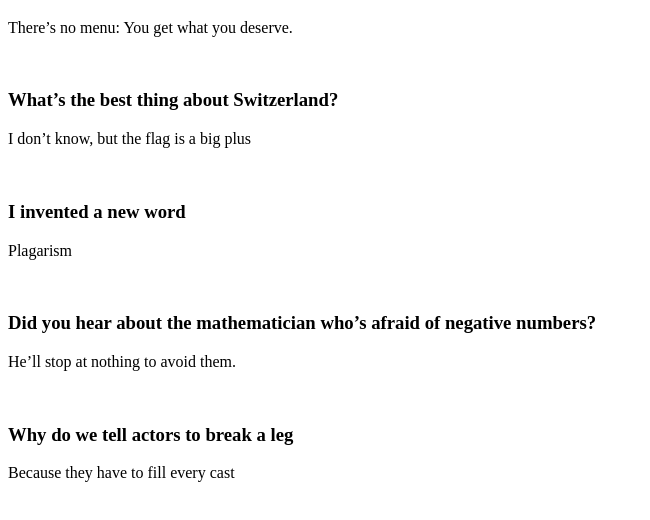
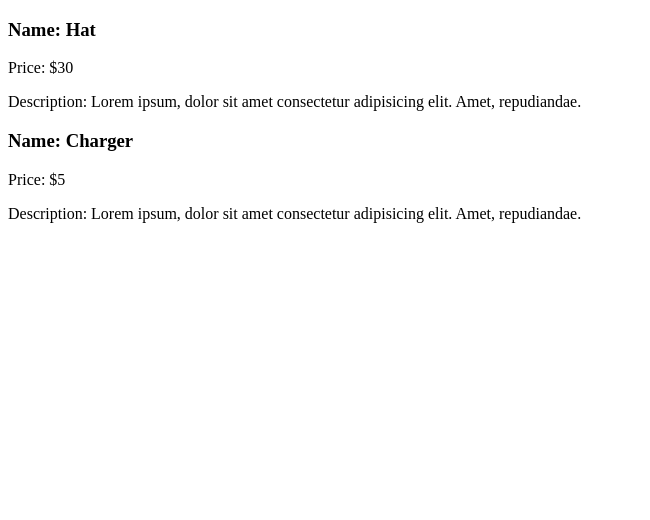
Before and after one commit to Datnia/todo-list, a React (Create React App) app: page / in a window 1280 px wide. Shown: the top 520 px of the page, without its empty margins (0-650 px from the left). Built offline with nearby package versions, Linux system fonts and the light colour scheme.

Commit message:
products example

```diff
--- a/src/components/App.js
+++ b/src/components/App.js
@@ -1,6 +1,8 @@
 import React from "react";
-import Joke from "./Joke";
-import jokesData from "./jokesData";
+import Products from "./Products";
+import productData from "./productData";
+// import Joke from "./Joke";
+// import jokesData from "./jokesData";
 // import ToDoItem from "./TodoItem";
 // import "../style.css";
 // import Navbar from "./Header";
@@ -29,11 +31,23 @@ import jokesData from "./jokesData";
 //   );
 // }
 
+// function App() {
+//   const jokesComponents = jokesData.map(joke => (
+//     <Joke key={joke.id} question={joke.question} punchline={joke.punchline} />
+//   ));
+//   return jokesComponents;
+// }
+
 function App() {
-  const jokesComponents = jokesData.map(joke => (
-    <Joke key={joke.id} question={joke.question} punchline={joke.punchline} />
+  const productsComponents = productData.map(products => (
+    <Products
+      key={products.id}
+      name={products.name}
+      price={products.price}
+      description={products.description}
+    />
   ));
-  return jokesComponents;
+  return productsComponents;
 }
 
 export default App;
--- /dev/null
+++ b/src/components/Products.js
@@ -0,0 +1,13 @@
+import React from "react";
+
+function Products(props) {
+  return (
+    <div>
+      <h3>Name: {props.name}</h3>
+      <p>Price: {props.price}</p>
+      <p>Description: {props.description}</p>
+    </div>
+  );
+}
+
+export default Products;
--- /dev/null
+++ b/src/components/productData.js
@@ -0,0 +1,18 @@
+const productData = [
+  {
+    id: "1",
+    name: "Hat",
+    price: "$30",
+    description:
+      " Lorem ipsum, dolor sit amet consectetur adipisicing elit. Amet, repudiandae. "
+  },
+  {
+    id: "2",
+    name: "Charger",
+    price: "$5",
+    description:
+      " Lorem ipsum, dolor sit amet consectetur adipisicing elit. Amet, repudiandae. "
+  }
+];
+
+export default productData;
```
